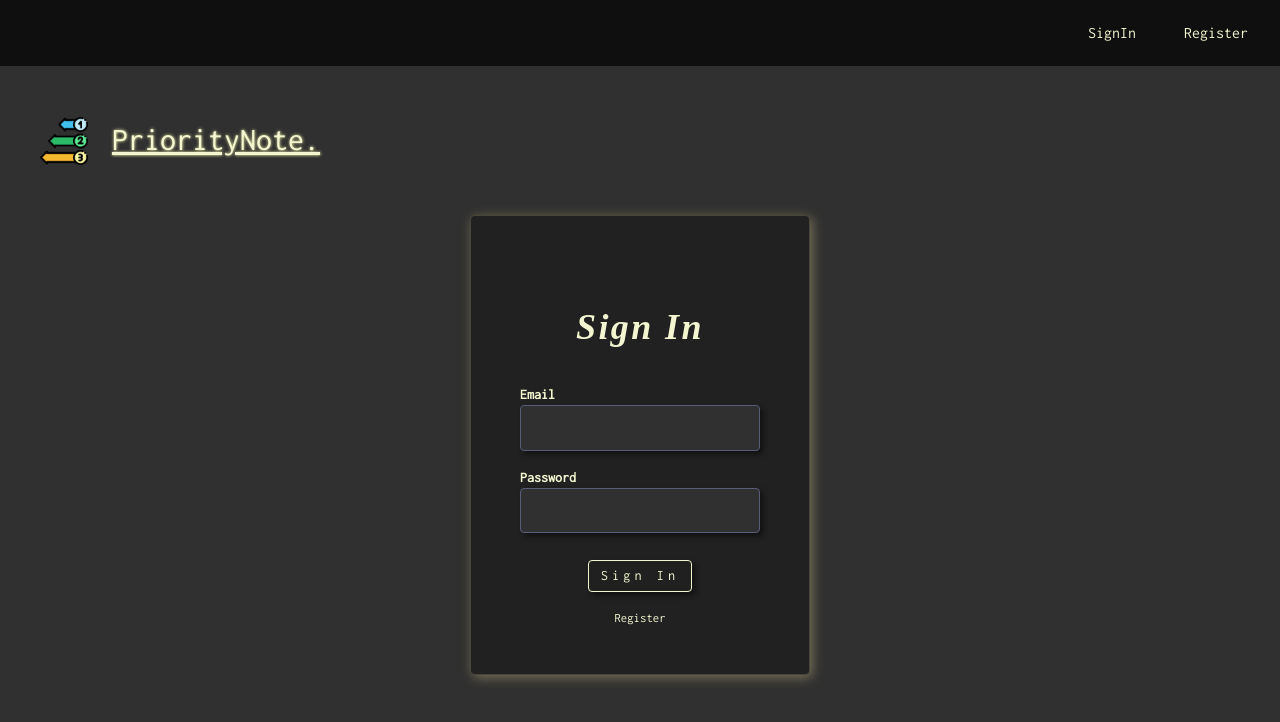
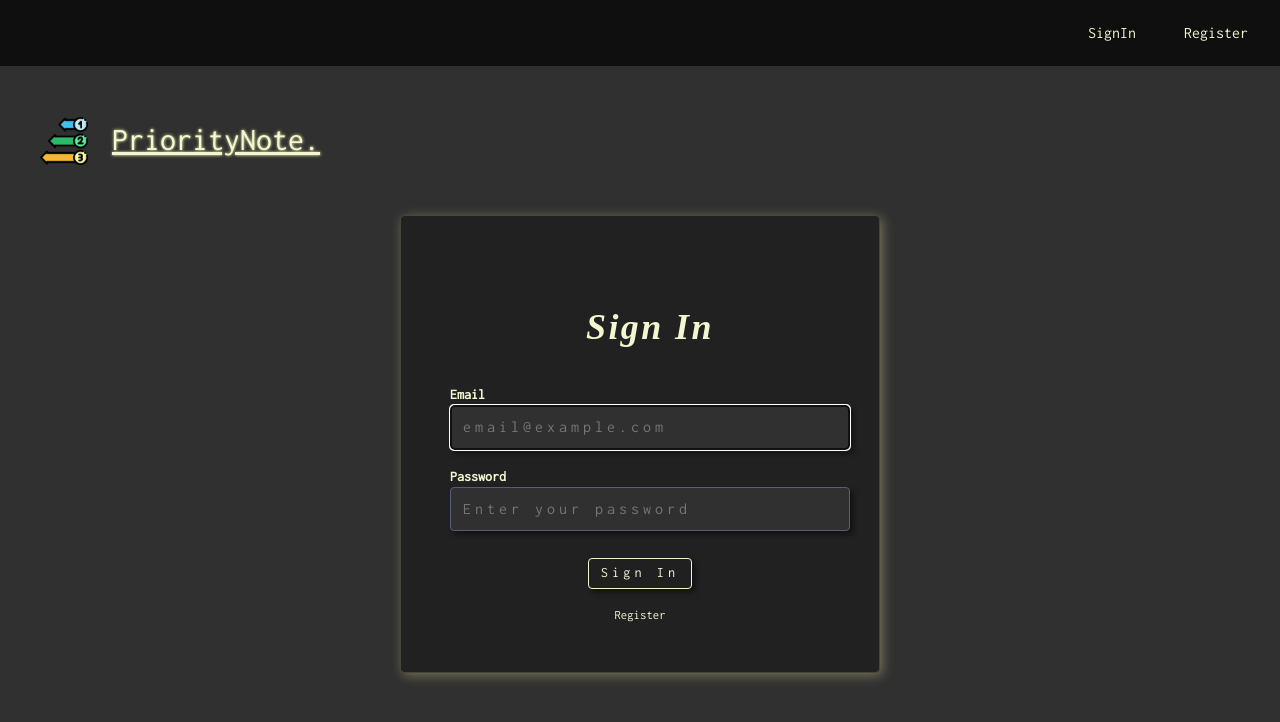
Before and after one commit to TusharShandilya/priority-note-webapp, a React (Create React App) app: page / in a window 1280 px wide. Shown: the top 722 px of the page. Built offline with nearby package versions, Linux system fonts and the light colour scheme.

Commit message:
basic website

```diff
--- a/src/components/Forms/SignIn.css
+++ b/src/components/Forms/Forms.css
@@ -19,12 +19,10 @@ h3{
     color: rgb(212, 219, 226);
     border-radius: 0.25rem;
     background-color: #303030;
-    width: 15rem;
-    padding: 0.5rem;
-    font-size: 1.5rem;
+    width: 25rem;
+    padding: 0.75rem;
+    font-size: 1rem;
     box-shadow: 0.2rem 0.2rem 0.3rem #121212;
-
-
 }
 
 .inputField:hover{
--- a/src/components/Forms/Register.js
+++ b/src/components/Forms/Register.js
@@ -1,5 +1,5 @@
 import React from 'react';
-import "./SignIn.css";
+import "./Forms.css";
 import "tachyons";
 
 
@@ -62,6 +62,9 @@ class SignIn extends React.Component {
                         type="text"
                         name="username"
                         id="userName"
+                        autoFocus
+                        placeholder="Enter your name"
+                        required
                         onChange={this.onNameChange}  />
                 </div>
                 <div className="mt3">
@@ -71,6 +74,8 @@ class SignIn extends React.Component {
                         type="email"
                         name="email-address"
                         id="email-address"
+                        placeholder="email@example.com"
+                        required
                         onChange={this.onEmailChange}   />
                 </div>
                 <div className="mv3">
@@ -80,6 +85,8 @@ class SignIn extends React.Component {
                         type="password"
                         name="password"
                         id="password"
+                        placeholder="Choose a password"
+                        required
                         onChange={this.onPasswordChange}
                         />
                 </div>
--- a/src/components/Forms/SignIn.js
+++ b/src/components/Forms/SignIn.js
@@ -1,5 +1,5 @@
 import React from 'react';
-import "./SignIn.css";
+import "./Forms.css";
 import "tachyons";
 
 
@@ -33,14 +33,6 @@ class SignIn extends React.Component {
         }).then(response => response.json())
           .then(user => {
             if(user[0].id) {
-
-                console.log(user);
-                /*
-                for (let key in user){
-                    console.log("keys: ", key);
-                    console.log("key value: ", user[key]);
-                }*/
-
               this.props.loadUser(user);
              this.props.handleRouteChange('home');
             }
@@ -54,22 +46,32 @@ class SignIn extends React.Component {
             <fieldset id="sign_up" className="ba b--transparent ph0 mh0">
                 <h3 className="f2  fw6 ph0 mh0 tc"><em>Sign In</em></h3>
                 <div className="mt3">
-                    <label className="db fw6 lh-copy f6" htmlFor="email-address">Email</label>
+                    <label
+                     className="db fw6 lh-copy f6"
+                     htmlFor="email-address">Email</label>
                     <input
                         className=" inputField"
+                        maxLength="50"
                         type="email"
                         name="email-address"
                         id="email-address"
+                        placeholder="email@example.com"
+                        autoFocus
+                        required
                         onChange={this.handleEmailChange}
                         />
                 </div>
                 <div className="mv3">
-                    <label className="db fw6 lh-copy f6" htmlFor="password">Password</label>
+                    <label
+                      className="db fw6 lh-copy f6"
+                      htmlFor="password">Password</label>
                     <input
                         className=" inputField"
                         type="password"
                         name="password"
                         id="password"
+                        placeholder="Enter your password"
+                        required
                         onChange={this.handlePasswordChange}
                         />
                 </div>
@@ -89,7 +91,6 @@ class SignIn extends React.Component {
                     value="Sign In"
                     id="home"
                     onClick={this.onSubmitButtonClick}
-
                     />
             </div>
             <div className="tc mt3">
--- a/src/components/Navigation/Navigation.js
+++ b/src/components/Navigation/Navigation.js
@@ -2,19 +2,19 @@ import React from 'react';
 import './Navigation.css';
 
 
-const Navigation = ({currentRoute, onNavClick}) => {
+const Navigation = ({currentRoute, handleRouteChange}) => {
 
   if (currentRoute === 'signIn' || currentRoute === 'register') {
     return (<div className = "nav">
       <div className='list'>
-        <p id="signIn" onClick={onNavClick}>SignIn</p>
-        <p id="register" onClick={onNavClick}>Register</p>
+        <p id="signIn" onClick={() => handleRouteChange('signIn')}>SignIn</p>
+        <p id="register" onClick={() => handleRouteChange('register')}>Register</p>
       </div>
     </div>);
   } else {
     return (<div className = "nav">
       <div className='list'>
-      <p id="signout" onClick={onNavClick}>SignOut</p>
+      <p id="signout" onClick={() => handleRouteChange('signout')}>SignOut</p>
       </div>
     </div>);
   }
--- a/src/components/TaskInput/TaskInput.js
+++ b/src/components/TaskInput/TaskInput.js
@@ -20,7 +20,7 @@ const TaskInput = ({ onPriorityChange, enterPress,  onInputChange, onAddClick })
           onChange={ onPriorityChange }>
             <option value="5">5</option>
             <option value="4">4</option>
-            <option value="3" selected="selected">3</option>
+            <option value="3" defaultValue="selected">3</option>
             <option value="2">2</option>
             <option value="1">1</option>
         </select>
--- a/src/containers/App.js
+++ b/src/containers/App.js
@@ -106,9 +106,7 @@ class App extends Component {
   handleDeleteClick = (event) => {
 
     const newListOfItems = this.state.list;
-
     newListOfItems.splice(event.target.value,1);
-
     this.setState({list: newListOfItems});
 
     fetch('http://localhost:3001/delete', {
@@ -119,14 +117,10 @@ class App extends Component {
       })
     }).then(resp => resp.json())
       .then(deleted => console.log(deleted))
-
-
   }
 
   handlePriorityChange = (event) => {
-
     this.setState({priority: event.target.value})
-
   }
 
   handleChange = (event) => {
```
